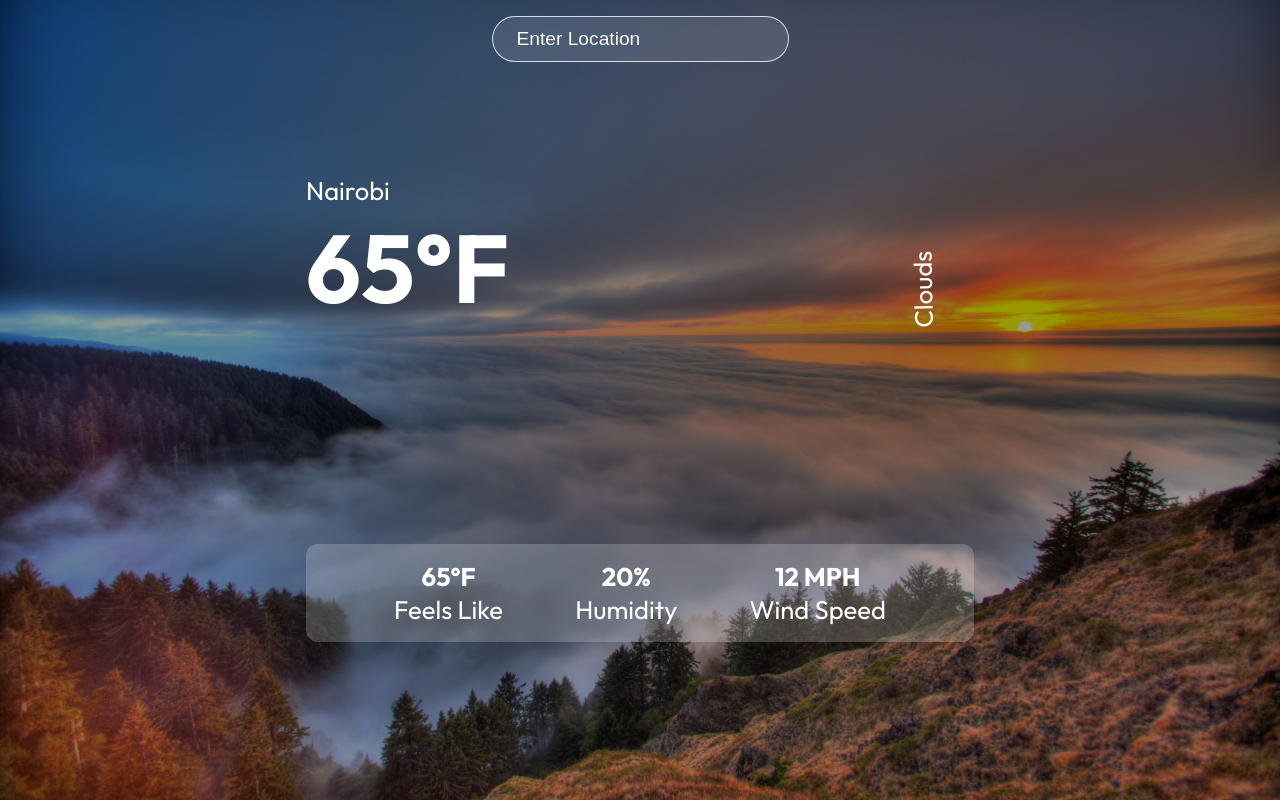
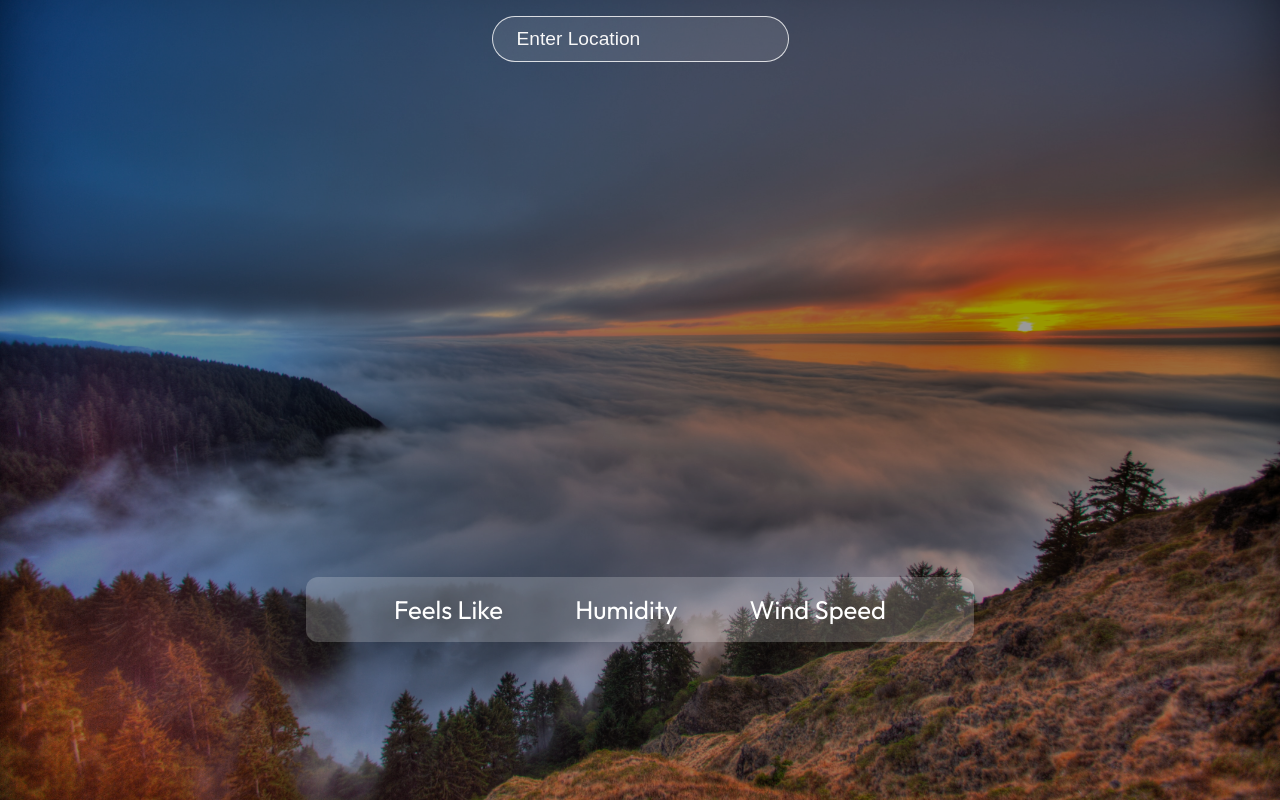
Before and after one commit to Farhern/weather-app-react, a React (Create React App) app: page / in a window 1280 px wide. Built offline with nearby package versions, Linux system fonts and the light colour scheme.

Commit message:
added api

```diff
--- a/src/App.js
+++ b/src/App.js
@@ -30,26 +30,26 @@
       <div className="container">
       <div className="top">
         <div className="location">
-          <p>Nairobi</p>
+          <p>{data.name}</p>
         </div>
         <div className="temp">
-          <h1>65°F</h1>
+        {data.main ? <h1>{data.main.temp}°F</h1> :null}
         </div>
         <div className="description">
-          <p>Clouds</p>
+          {data.weather ? <p>{data.weather[0].main}</p> : null}
         </div>
       </div>
       <div className="bottom">
         <div className="feels">
-        <p className='bold'>65°F</p>
-        <p>Feels Like</p>
+       {data.main ? <p className='bold'>{data.main.feels_like.toFixed()}°F</p> : null}
+       <p>Feels Like</p>
         </div>
         <div className="humidity">
-          <p className='bold'>20%</p>
+        {data.main ? <p className='bold'>{data.main.humidity}%</p> : null}
           <p>Humidity</p>
         </div>
         <div className="wind">
-          <p className='bold'>12 MPH</p>
+        {data.wind ? <p className='bold'>{data.wind.speed.toFixed()} MPH</p> : null}
           <p>Wind Speed</p>
         </div>
       </div>
```
